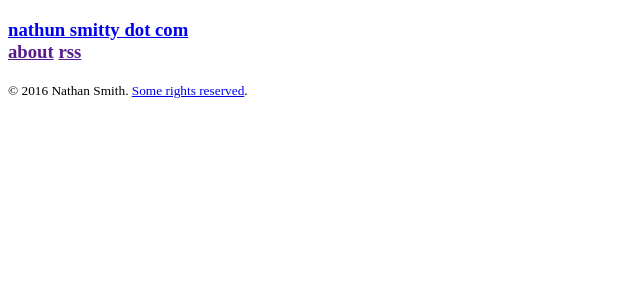
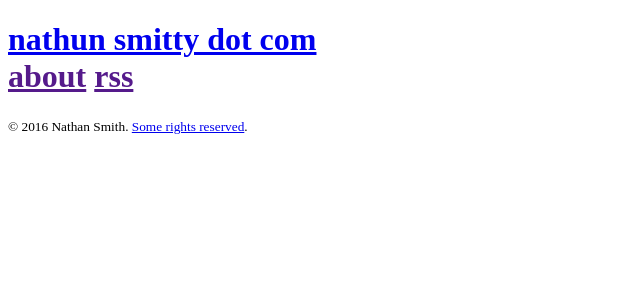
Before and after one commit to nathanmsmith/nathansmith.io, a Jekyll site: the page built from index.html, in a window 1280 px wide. Shown: the top 300 px of the page, without its empty margins (0-640 px from the left). Built offline with Jekyll 4.4.1, drawn with Linux system fonts in a browser that asks for light colours.

Commit message:
Use site.baseurl instead of /

```diff
--- a/_includes/head.html
+++ b/_includes/head.html
@@ -9,10 +9,10 @@
 		{% endif %}
 	</title>
 
-	<link rel="stylesheet" href="{{ "/resources/css/main.css" | prepend: site.baseurl }}">
+	<link rel="stylesheet" href="{{ site.baseurl }}resources/css/main.css">
 
-	<script type="text/javascript" src="/resources/js/jquery-1.12.1.min.js"></script>
-	<script type="text/javascript" src="/resources/js/bigfoot.min.js"></script>
+	<script type="text/javascript" src="{{ site.baseurl }}resources/js/jquery-1.12.1.min.js"></script>
+	<script type="text/javascript" src="{{ site.baseurl }}resources/js/bigfoot.min.js"></script>
 	<script type="text/javascript">
 		var bigfoot = $.bigfoot(
 			{
--- a/_layouts/default.html
+++ b/_layouts/default.html
@@ -3,13 +3,13 @@
 {% include head.html %}
 <body>
 	<header class="masthead">
-		<h3 class="masthead-title">
-			<a href="{{ site.baseurl }}/" title="Home">{{ site.title }}</a>
+		<h1 class="masthead-title">
+			<a href="{{ site.baseurl }}" title="Home">{{ site.title }}</a>
 			<nav>
 				<a href="">about</a>
 				<a href="">rss</a>
 			</naw>
-		</h3>
+		</h1>
 	</header>
 
 	<div class="wrapper">
```
